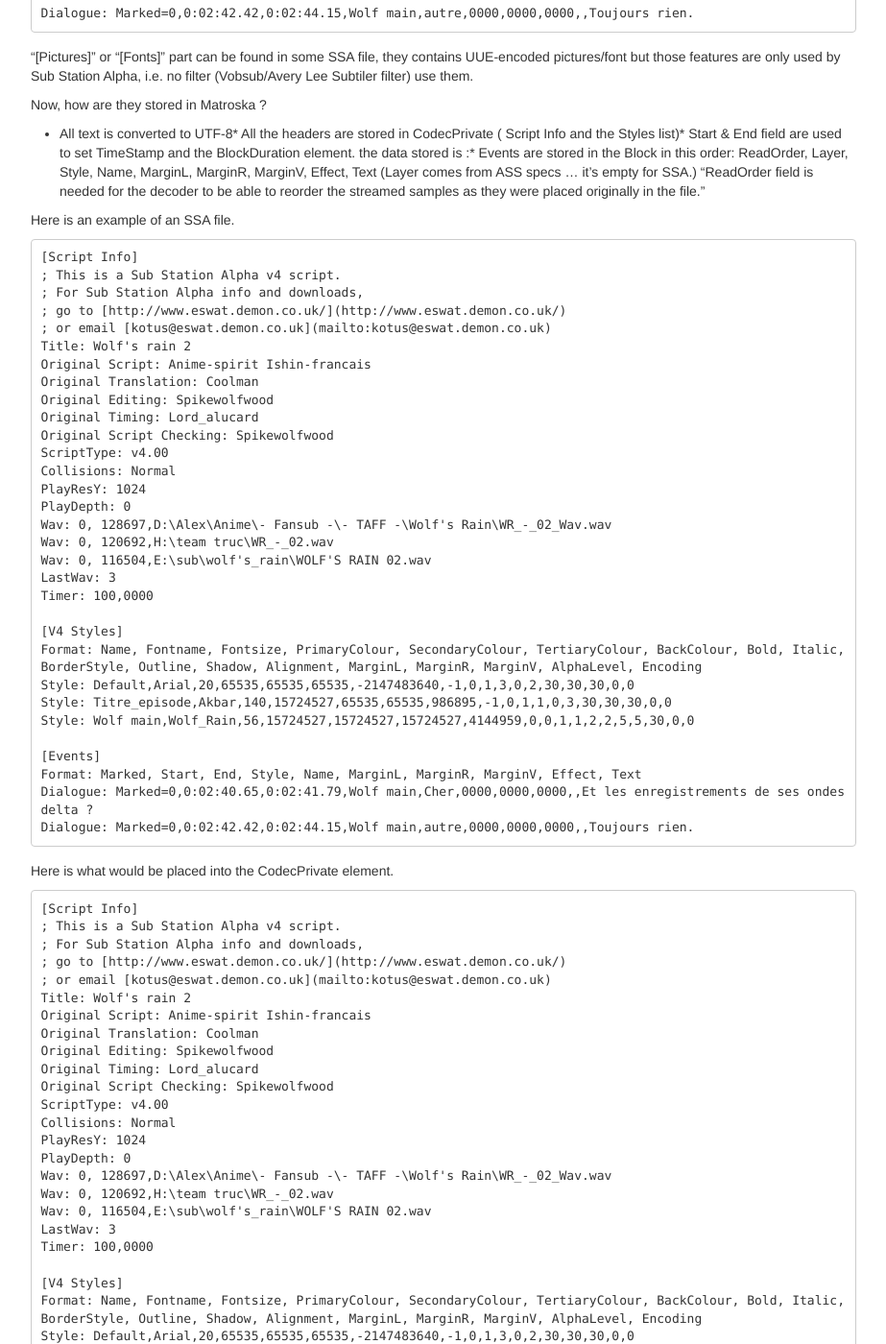
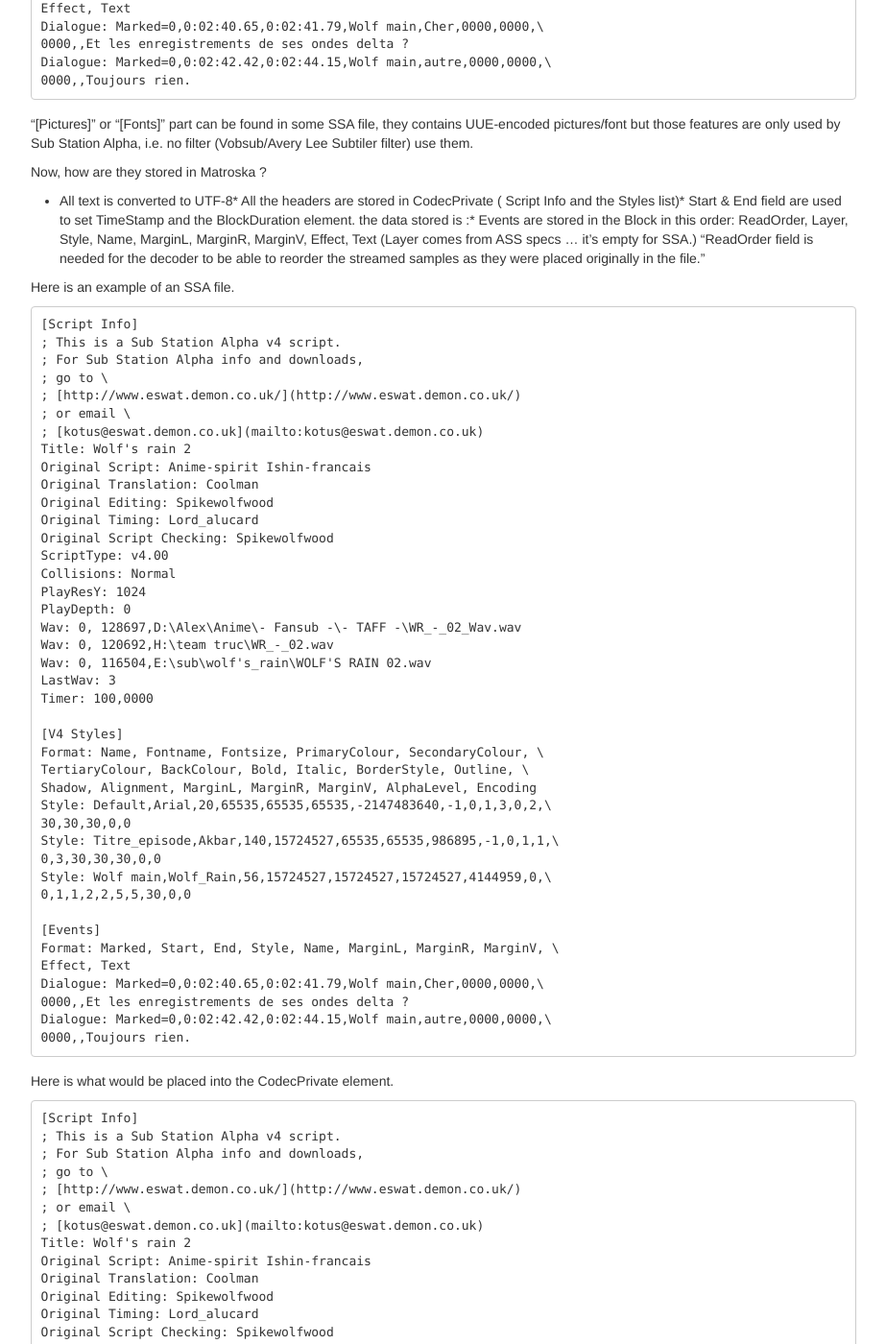
Before and after one commit to ietf-wg-cellar/matroska-specification, a Jekyll site: the page built from subtitles.md, in a window 1280 px wide and 1400 px high, scrolled down 3961 px. Shown: the whole window at 96% size, without its empty margins (273-1196 px from the left). Built offline with Jekyll 4.4.1, drawn with Linux system fonts in a browser that asks for light colours; our own code applies the rules of GitHub Pages for plain Markdown files; some of the changed text lies outside the part shown.

Commit message:
linebreaks and spacing to address rfc line length issues

````diff
--- a/subtitles.md
+++ b/subtitles.md
@@ -31,80 +31,80 @@ Each .BMP will be stored in its own Block. The Timestamp with be stored in the B
 
 Here is an example .IDX file:
 
-<CODE BEGINS>
-~~~
-  # VobSub index file, v7 (do not modify this line!)
-  #
-  # To repair desynchronization, you can insert gaps this way:
-  # (it usually happens after vob id changes)
-  #
-  # delay: [sign]hh:mm:ss:ms
-  #
-  # Where:
-  # [sign]: +, - (optional)
-  # hh: hours (0 <= hh)
-  # mm/ss: minutes/seconds (0 <= mm/ss <= 59)
-  # ms: milliseconds (0 <= ms <= 999)
-  #
-  # Note: You can't position a sub before the previous with a negative
-  # value.
-  #
-  # You can also modify timestamps or delete a few subs you don't like.
-  # Just make sure they stay in increasing order.
+```
+ # VobSub index file, v7 (do not modify this line!)
+ #
+ # To repair desynchronization, you can insert gaps this way:
+ # (it usually happens after vob id changes)
+ #
+ # delay: [sign]hh:mm:ss:ms
+ #
+ # Where:
+ # [sign]: +, - (optional)
+ # hh: hours (0 <= hh)
+ # mm/ss: minutes/seconds (0 <= mm/ss <= 59)
+ # ms: milliseconds (0 <= ms <= 999)
+ #
+ # Note: You can't position a sub before the previous with a negative
+ # value.
+ #
+ # You can also modify timestamps or delete a few subs you don't
+ # like. Just make sure they stay in increasing order.
 
-  # Settings
+ # Settings
 
-  # Original frame size
-  size: 720x480
+ # Original frame size
+ size: 720x480
 
-  # Origin, relative to the upper-left corner, can be overloaded by
-  # alignment
-  org: 0, 0
+ # Origin, relative to the upper-left corner, can be overloaded by
+ # alignment
+ org: 0, 0
 
-  # Image scaling (hor,ver), origin is at the upper-left corner or at
-  # the alignment coord (x, y)
-  scale: 100%, 100%
+ # Image scaling (hor,ver), origin is at the upper-left corner or at
+ # the alignment coord (x, y)
+ scale: 100%, 100%
 
-  # Alpha blending
-  alpha: 100%
+ # Alpha blending
+ alpha: 100%
 
-  # Smoothing for very blocky images (use OLD for no filtering)
-  smooth: OFF
+ # Smoothing for very blocky images (use OLD for no filtering)
+ smooth: OFF
 
-  # In millisecs
-  fadein/out: 50, 50
+ # In millisecs
+ fadein/out: 50, 50
 
-  # Force subtitle placement relative to (org.x, org.y)
-  align: OFF at LEFT TOP
+ # Force subtitle placement relative to (org.x, org.y)
+ align: OFF at LEFT TOP
 
-  # For correcting non-progressive desync. (in millisecs or hh:mm:ss:ms)
-  # Note: Not effective in DirectVobSub, use "delay: ... " instead.
-  time offset: 0
+ # For correcting non-progressive desync. (in millisecs or
+ # hh:mm:ss:ms)
+ # Note: Not effective in DirectVobSub, use "delay: ... " instead.
+ time offset: 0
 
-  # ON: displays only forced subtitles, OFF: shows everything
-  forced subs: OFF
+ # ON: displays only forced subtitles, OFF: shows everything
+ forced subs: OFF
 
-  # The original palette of the DVD
-  palette: 000000, 7e7e7e, fbff8b, cb86f1, 7f74b8, e23f06, 0a48ea, \
-  b3d65a, 6b92f1, 87f087, c02081, f8d0f4, e3c411, 382201, e8840b, fdfdfd
+ # The original palette of the DVD
+ palette: 000000, 7e7e7e, fbff8b, cb86f1, 7f74b8, e23f06, 0a48ea, \
+ b3d65a, 6b92f1, 87f087, c02081, f8d0f4, e3c411, 382201, e8840b, \
+ fdfdfd
 
-  # Custom colors (transp idxs and the four colors)
-  custom colors: OFF, tridx: 0000, colors: 000000, 000000, 000000, \
-  000000
+ # Custom colors (transp idxs and the four colors)
+ custom colors: OFF, tridx: 0000, colors: 000000, 000000, 000000, \
+ 000000
 
-  # Language index in use
-  langidx: 0
+ # Language index in use
+ langidx: 0
 
-  # English
-  id: en, index: 0
-  # Uncomment next line to activate alternative name in DirectVobSub /
-  # Windows Media Player 6.x
-  # alt: English
-  # Vob/Cell ID: 1, 1 (PTS: 0)
-  timestamp: 00:00:01:101, filepos: 000000000
-  timestamp: 00:00:08:708, filepos: 000001000
-~~~
-<CODE ENDS>
+ # English
+ id: en, index: 0
+ # Uncomment next line to activate alternative name in DirectVobSub /
+ # Windows Media Player 6.x
+ # alt: English
+ # Vob/Cell ID: 1, 1 (PTS: 0)
+ timestamp: 00:00:01:101, filepos: 000000000
+ timestamp: 00:00:08:708, filepos: 000001000
+```
 
 First, lines beginning with "#" are removed. These are comments to make text file editing easier, and as this is not a text file, they aren't needed.
 
@@ -115,19 +115,20 @@ Finally, the "timestamp" will be used to set the Block's timestamp. Once it is s
 Once all of these items are removed, the data to store in the CodecPrivate SHOULD look like this:
 
 ```
-  size: 720x480
-  org: 0, 0
-  scale: 100%, 100%
-  alpha: 100%
-  smooth: OFF
-  fadein/out: 50, 50
-  align: OFF at LEFT TOP
-  time offset: 0
-  forced subs: OFF
-  palette: 000000, 7e7e7e, fbff8b, cb86f1, 7f74b8, e23f06, 0a48ea, \
-  b3d65a, 6b92f1, 87f087, c02081, f8d0f4, e3c411, 382201, e8840b, fdfdfd
-  custom colors: OFF, tridx: 0000, colors: 000000, 000000, 000000, \
-  000000
+ size: 720x480
+ org: 0, 0
+ scale: 100%, 100%
+ alpha: 100%
+ smooth: OFF
+ fadein/out: 50, 50
+ align: OFF at LEFT TOP
+ time offset: 0
+ forced subs: OFF
+ palette: 000000, 7e7e7e, fbff8b, cb86f1, 7f74b8, e23f06, 0a48ea, \
+ b3d65a, 6b92f1, 87f087, c02081, f8d0f4, e3c411, 382201, e8840b, \
+ fdfdfd
+ custom colors: OFF, tridx: 0000, colors: 000000, 000000, 000000, \
+ 000000
 ```
 
 There SHOULD also be two Blocks containing one image each with the timestamps "00:00:01:101" and "00:00:08:708".
@@ -183,16 +184,22 @@ The second, "[V4 Styles]", is a list of style definitions. A style describe how
 For example this :
 
 ```
-Format: Name, Fontname, Fontsize, PrimaryColour, SecondaryColour, TertiaryColour, BackColour, Bold, Italic, BorderStyle, Outline, Shadow, Alignment, MarginL, MarginR, MarginV, AlphaLevel, Encoding
-Style: Wolf main,Wolf_Rain,56,15724527,15724527,15724527,4144959,0,0,1,1,2,2,5,5,30,0,0
+Format: Name, Fontname, Fontsize, PrimaryColour, SecondaryColour, \
+TertiaryColour, BackColour, Bold, Italic, BorderStyle, Outline, \
+Shadow, Alignment, MarginL, MarginR, MarginV, AlphaLevel, Encoding
+Style: Wolf main,Wolf_Rain,56,15724527,15724527,15724527,4144959,0,\
+0,1,1,2,2,5,5,30,0,0
 ```
 
 The third, "[Events]", is the list of text you want to display at the right timing. You can specify some attribute here. Like the style to use for this event (MUST be defined in the list), the position of the text (Left, Right, Vertical Margin), an effect. Name is mostly used by translator to know who said this sentence. Timing is in h:mm:ss.cc (centisec).
 
 ```
-Format: Marked, Start, End, Style, Name, MarginL, MarginR, MarginV, Effect, Text
-Dialogue: Marked=0,0:02:40.65,0:02:41.79,Wolf main,Cher,0000,0000,0000,,Et les enregistrements de ses ondes delta ?
-Dialogue: Marked=0,0:02:42.42,0:02:44.15,Wolf main,autre,0000,0000,0000,,Toujours rien.
+Format: Marked, Start, End, Style, Name, MarginL, MarginR, MarginV, \
+Effect, Text
+Dialogue: Marked=0,0:02:40.65,0:02:41.79,Wolf main,Cher,0000,0000,\
+0000,,Et les enregistrements de ses ondes delta ?
+Dialogue: Marked=0,0:02:42.42,0:02:44.15,Wolf main,autre,0000,0000,\
+0000,,Toujours rien.
 ```
 
 "[Pictures]" or "[Fonts]" part can be found in some SSA file, they contains UUE-encoded pictures/font but those features are only used by Sub Station Alpha, i.e. no filter (Vobsub/Avery Lee Subtiler filter) use them.
@@ -207,8 +214,10 @@ Here is an example of an SSA file.
 [Script Info]
 ; This is a Sub Station Alpha v4 script.
 ; For Sub Station Alpha info and downloads,
-; go to [http://www.eswat.demon.co.uk/](http://www.eswat.demon.co.uk/)
-; or email [kotus@eswat.demon.co.uk](mailto:kotus@eswat.demon.co.uk)
+; go to \
+; [http://www.eswat.demon.co.uk/](http://www.eswat.demon.co.uk/)
+; or email \
+; [kotus@eswat.demon.co.uk](mailto:kotus@eswat.demon.co.uk)
 Title: Wolf's rain 2
 Original Script: Anime-spirit Ishin-francais
 Original Translation: Coolman
@@ -219,22 +228,30 @@ ScriptType: v4.00
 Collisions: Normal
 PlayResY: 1024
 PlayDepth: 0
-Wav: 0, 128697,D:\Alex\Anime\- Fansub -\- TAFF -\Wolf's Rain\WR_-_02_Wav.wav
+Wav: 0, 128697,D:\Alex\Anime\- Fansub -\- TAFF -\WR_-_02_Wav.wav
 Wav: 0, 120692,H:\team truc\WR_-_02.wav
 Wav: 0, 116504,E:\sub\wolf's_rain\WOLF'S RAIN 02.wav
 LastWav: 3
 Timer: 100,0000
 
 [V4 Styles]
-Format: Name, Fontname, Fontsize, PrimaryColour, SecondaryColour, TertiaryColour, BackColour, Bold, Italic, BorderStyle, Outline, Shadow, Alignment, MarginL, MarginR, MarginV, AlphaLevel, Encoding
-Style: Default,Arial,20,65535,65535,65535,-2147483640,-1,0,1,3,0,2,30,30,30,0,0
-Style: Titre_episode,Akbar,140,15724527,65535,65535,986895,-1,0,1,1,0,3,30,30,30,0,0
-Style: Wolf main,Wolf_Rain,56,15724527,15724527,15724527,4144959,0,0,1,1,2,2,5,5,30,0,0
+Format: Name, Fontname, Fontsize, PrimaryColour, SecondaryColour, \
+TertiaryColour, BackColour, Bold, Italic, BorderStyle, Outline, \
+Shadow, Alignment, MarginL, MarginR, MarginV, AlphaLevel, Encoding
+Style: Default,Arial,20,65535,65535,65535,-2147483640,-1,0,1,3,0,2,\
+30,30,30,0,0
+Style: Titre_episode,Akbar,140,15724527,65535,65535,986895,-1,0,1,1,\
+0,3,30,30,30,0,0
+Style: Wolf main,Wolf_Rain,56,15724527,15724527,15724527,4144959,0,\
+0,1,1,2,2,5,5,30,0,0
 
 [Events]
-Format: Marked, Start, End, Style, Name, MarginL, MarginR, MarginV, Effect, Text
-Dialogue: Marked=0,0:02:40.65,0:02:41.79,Wolf main,Cher,0000,0000,0000,,Et les enregistrements de ses ondes delta ?
-Dialogue: Marked=0,0:02:42.42,0:02:44.15,Wolf main,autre,0000,0000,0000,,Toujours rien.
+Format: Marked, Start, End, Style, Name, MarginL, MarginR, MarginV, \
+Effect, Text
+Dialogue: Marked=0,0:02:40.65,0:02:41.79,Wolf main,Cher,0000,0000,\
+0000,,Et les enregistrements de ses ondes delta ?
+Dialogue: Marked=0,0:02:42.42,0:02:44.15,Wolf main,autre,0000,0000,\
+0000,,Toujours rien.
 ```
 
 Here is what would be placed into the CodecPrivate element.
@@ -243,8 +260,10 @@ Here is what would be placed into the CodecPrivate element.
 [Script Info]
 ; This is a Sub Station Alpha v4 script.
 ; For Sub Station Alpha info and downloads,
-; go to [http://www.eswat.demon.co.uk/](http://www.eswat.demon.co.uk/)
-; or email [kotus@eswat.demon.co.uk](mailto:kotus@eswat.demon.co.uk)
+; go to \
+; [http://www.eswat.demon.co.uk/](http://www.eswat.demon.co.uk/)
+; or email \
+; [kotus@eswat.demon.co.uk](mailto:kotus@eswat.demon.co.uk)
 Title: Wolf's rain 2
 Original Script: Anime-spirit Ishin-francais
 Original Translation: Coolman
@@ -255,17 +274,22 @@ ScriptType: v4.00
 Collisions: Normal
 PlayResY: 1024
 PlayDepth: 0
-Wav: 0, 128697,D:\Alex\Anime\- Fansub -\- TAFF -\Wolf's Rain\WR_-_02_Wav.wav
+Wav: 0, 128697,D:\Alex\Anime\- Fansub -\- TAFF -\WR_-_02_Wav.wav
 Wav: 0, 120692,H:\team truc\WR_-_02.wav
 Wav: 0, 116504,E:\sub\wolf's_rain\WOLF'S RAIN 02.wav
 LastWav: 3
 Timer: 100,0000
 
 [V4 Styles]
-Format: Name, Fontname, Fontsize, PrimaryColour, SecondaryColour, TertiaryColour, BackColour, Bold, Italic, BorderStyle, Outline, Shadow, Alignment, MarginL, MarginR, MarginV, AlphaLevel, Encoding
-Style: Default,Arial,20,65535,65535,65535,-2147483640,-1,0,1,3,0,2,30,30,30,0,0
-Style: Titre_episode,Akbar,140,15724527,65535,65535,986895,-1,0,1,1,0,3,30,30,30,0,0
-Style: Wolf main,Wolf_Rain,56,15724527,15724527,15724527,4144959,0,0,1,1,2,2,5,5,30,0,0
+Format: Name, Fontname, Fontsize, PrimaryColour, SecondaryColour, \
+TertiaryColour, BackColour, Bold, Italic, BorderStyle, Outline, \
+Shadow, Alignment, MarginL, MarginR, MarginV, AlphaLevel, Encoding
+Style: Default,Arial,20,65535,65535,65535,-2147483640,-1,0,1,3,0,2,\
+30,30,30,0,0
+Style: Titre_episode,Akbar,140,15724527,65535,65535,986895,-1,0,1,1,\
+0,3,30,30,30,0,0
+Style: Wolf main,Wolf_Rain,56,15724527,15724527,15724527,4144959,0,\
+0,1,1,2,2,5,5,30,0,0
 ```
 
 And here are the two blocks that would be generated.
@@ -274,7 +298,8 @@ Block's timestamp: 00:02:40.650
 BlockDuration: 00:00:01.140
 
 ```
-1,,Wolf main,Cher,0000,0000,0000,,Et les enregistrements de ses ondes delta ?
+1,,Wolf main,Cher,0000,0000,0000,,Et les enregistrements de ses \
+ondes delta ?
 ```
 
 Block's timestamp: 00:02:42.420
@@ -348,7 +373,8 @@ STYLE
   background-image: linear-gradient(to bottom, dimgray, lightgray);
   color: papayawhip;
 }
-/* Style blocks cannot use blank lines nor "dash dash greater than" */
+/* Style blocks cannot use blank lines nor "dash dash greater \
+than" */
 
 NOTE comment blocks can be used between style blocks.
 
@@ -381,7 +407,8 @@ Example entry 2: Another entry.
 This one has multiple lines.
 
 00:01:03.000 --> 00:01:06.500 position:90% align:right size:35%
-Example entry 3: That stuff to the right of the timestamps are cue settings.
+Example entry 3: That stuff to the right of the timestamps are cue \
+settings.
 
 00:03:10.000 --> 00:03:20.000
 Example entry 4: Entries can even include timestamps.
@@ -401,7 +428,8 @@ STYLE
   background-image: linear-gradient(to bottom, dimgray, lightgray);
   color: papayawhip;
 }
-/* Style blocks cannot use blank lines nor "dash dash greater than" */
+/* Style blocks cannot use blank lines nor "dash dash greater \
+than" */
 
 NOTE comment blocks can be used between style blocks.
 
@@ -460,7 +488,8 @@ NOTE style blocks cannot appear after the first cue.
 Example Cue 3: timestamp 00:01:03.000, duration 00:00:03.500, Block's content:
 
 ```
-Example entry 3: That stuff to the right of the timestamps are cue settings.
+Example entry 3: That stuff to the right of the timestamps are cue \
+settings.
 ```
 
 BlockAddition's content ends with an empty line as there's no Cue Identifier and there were no WebVTT Comment blocks:
````
Also changed, not shown: codec_specs.md (+3 -1 lines).
